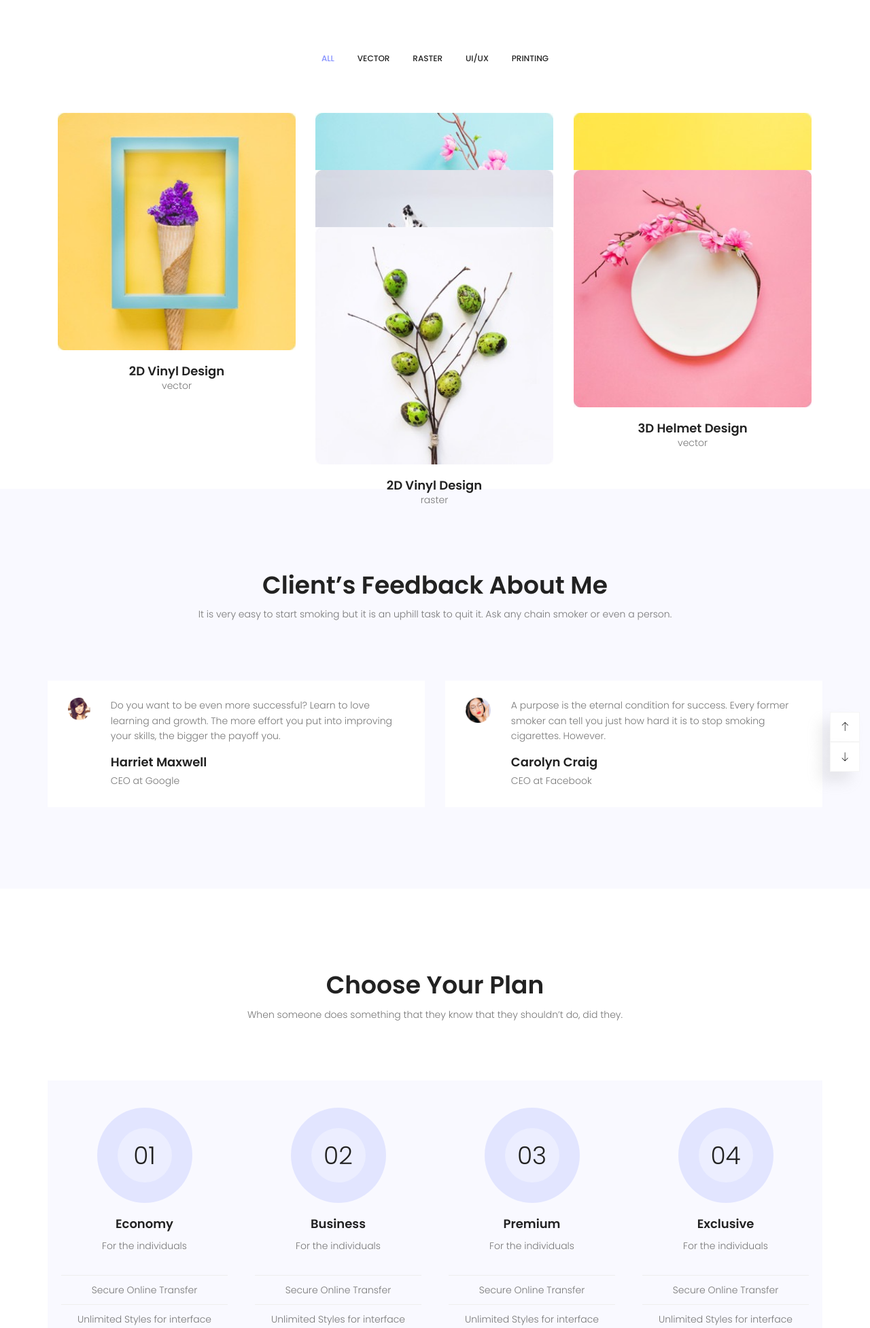
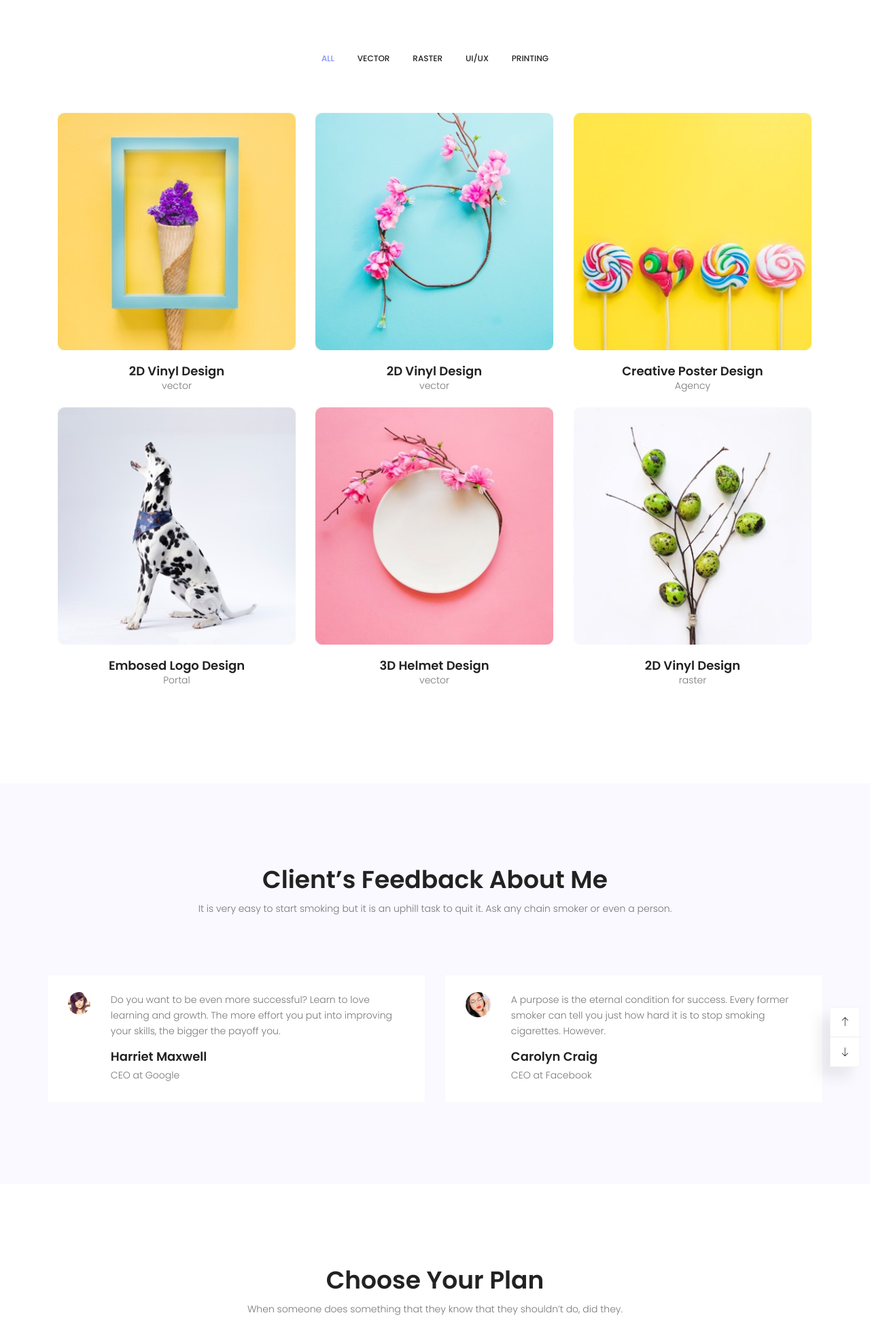
Before and after one commit to kripaz777/django3pm, a Django app: template templates/index.html in a window 1280 px wide. Shown: the part 2689-4642 px from the top of the page at 68% size. Run offline with Django 4.2, Linux system fonts and the light colour scheme; the template is opened without the code that fills it, so the values that code supplies are empty; some libraries are stand-ins or nearby versions.

Commit message:
static in templates

```diff
--- a/blog/settings.py
+++ b/blog/settings.py
@@ -111,7 +111,7 @@
 # https://docs.djangoproject.com/en/4.1/howto/static-files/
 
 STATIC_URL = "static/"
-
+STATICFILES_DIRS = [BASE_DIR / "static",]
 # Default primary key field type
 # https://docs.djangoproject.com/en/4.1/ref/settings/#default-auto-field
 
--- a/blog/urls.py
+++ b/blog/urls.py
@@ -14,8 +14,9 @@
     2. Add a URL to urlpatterns:  path('blog/', include('blog.urls'))
 """
 from django.contrib import admin
-from django.urls import path
+from django.urls import path,include
 
 urlpatterns = [
     path("admin/", admin.site.urls),
+    path('', include('home.urls'))
 ]
--- /dev/null
+++ b/home/urls.py
@@ -0,0 +1,11 @@
+from .views import *
+from django.urls import path
+
+urlpatterns = [
+    path('', home, name='home'),
+    path('about', about, name='about'),
+    path('contact', contact, name='contact'),
+    path('portfolio', portfolio, name='portfolio'),
+    path('price', price, name='price'),
+    path('services', services, name='services'),
+]
--- a/templates/index.html
+++ b/templates/index.html
@@ -20,22 +21,22 @@
 			<!--
 			CSS
 			============================================= -->
-			<link rel="stylesheet" href="css/linearicons.css">
-			<link rel="stylesheet" href="css/font-awesome.min.css">
-			<link rel="stylesheet" href="css/bootstrap.css">
-			<link rel="stylesheet" href="css/magnific-popup.css">
-			<link rel="stylesheet" href="css/jquery-ui.css">
-			<link rel="stylesheet" href="css/nice-select.css">
-			<link rel="stylesheet" href="css/animate.min.css">
-			<link rel="stylesheet" href="css/owl.carousel.css">
-			<link rel="stylesheet" href="css/main.css">
+			<link rel="stylesheet" href="{% static 'css/linearicons.css' %}">
+			<link rel="stylesheet" href="{% static 'css/font-awesome.min.css' %}">
+			<link rel="stylesheet" href="{% static 'css/bootstrap.css' %}">
+			<link rel="stylesheet" href="{% static 'css/magnific-popup.css' %}">
+			<link rel="stylesheet" href="{% static 'css/jquery-ui.css' %}">
+			<link rel="stylesheet" href="{% static 'css/nice-select.css' %}">
+			<link rel="stylesheet" href="{% static 'css/animate.min.css' %}">
+			<link rel="stylesheet" href="{% static 'css/owl.carousel.css' %}">
+			<link rel="stylesheet" href="{% static 'css/main.css' %}">
 		</head>
 		<body>
 		  <header id="header">
 		    <div class="container main-menu">
 		    	<div class="row align-items-center justify-content-between d-flex">
 			      <div id="logo">
-			        <a href="index.html"><img src="img/logo.png" alt="" title="" /></a>
+			        <a href="index.html"><img src="{% static 'img/logo.png' %}" alt="" title="" /></a>
 			      </div>
 			      <nav id="nav-menu-container">
 			        <ul class="nav-menu">
```
Also changed, not shown: other parts of templates/index.html (+25 -24 lines).
